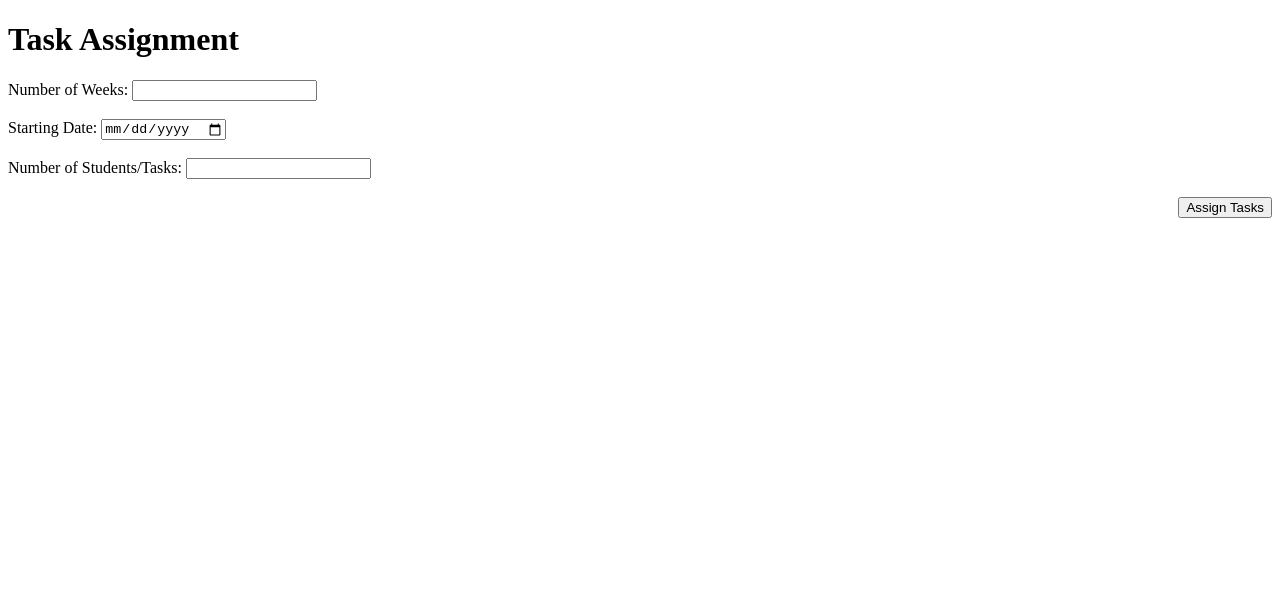
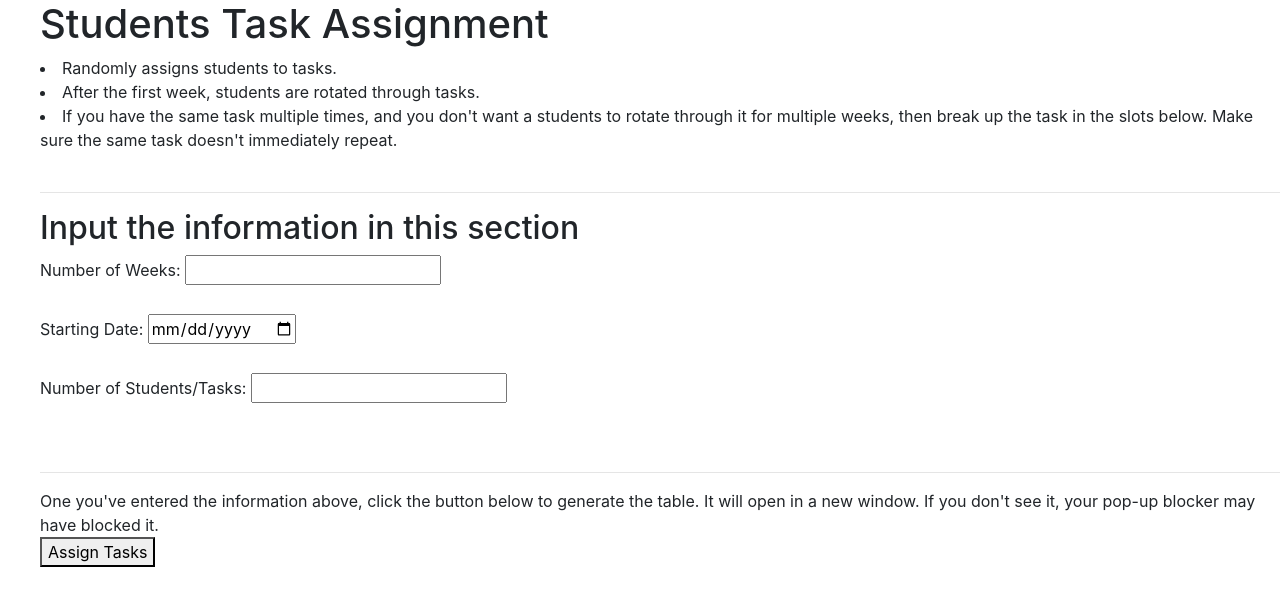
Before and after one commit to bsheese/bloom_scripts, a plain HTML site: page task_assign/index.html in a window 1280 px wide. Drawn offline with nearby package versions, Linux system fonts and the light colour scheme.

Commit message:
more styling, for tasks

```diff
--- a/task_assign/index.html
+++ b/task_assign/index.html
@@ -3,11 +3,22 @@
 <head>
     <meta charset="UTF-8">
     <meta name="viewport" content="width=device-width, initial-scale=1.0">
-    <link rel="stylesheet" type="text/css" href="style.css">
-    <title>Task Assignment</title>
+	<link rel="stylesheet" href="https://stackpath.bootstrapcdn.com/bootstrap/4.3.1/css/bootstrap.min.css">
+	<link rel="stylesheet" type="text/css" href="style.css">
+
+    <title>Student Task Assignment</title>
 </head>
 <body>
-    <h1>Task Assignment</h1>
+    <h1>Students Task Assignment</h1>
+	<li>Randomly assigns students to tasks.</li>
+	<li>After the first week, students are rotated through tasks.</li>
+	<li>If you have the same task multiple times, and you don't want a students to rotate through it for multiple weeks, then break up the task in the slots below. Make sure the same task doesn't immediately repeat.</li>
+
+	<br><hr>
+
+	<h2>Input the information in this section</h2>
+
+
     <div id="inputSection">
         <label for="weeks">Number of Weeks:</label>
         <input type="number" id="weeks" min="1"><br><br>
@@ -25,8 +36,12 @@
             <!-- <label>Tasks</label> -->
             <div id="tasksColumn"></div>
         </div>
-        <button onclick="assignTasks()">Assign Tasks</button>
+
+
     </div>
+	<br><hr>
+	One you've entered the information above, click the button below to generate the table. It will open in a new window. If you don't see it, your pop-up blocker may have blocked it.<br>
+	<button onclick="assignTasks()">Assign Tasks</button>
     <div id="output"></div>
     <a id="download" style="display:none;"></a>
     <script src="script.js"></script>
--- a/task_assign/style.css
+++ b/task_assign/style.css
@@ -27,3 +27,7 @@ tr.empty-row td {
     min-height: 20px; /* adjust as needed */
     height: 20px;
 }
+
+body {
+  margin-left: 40px;
+}
```
